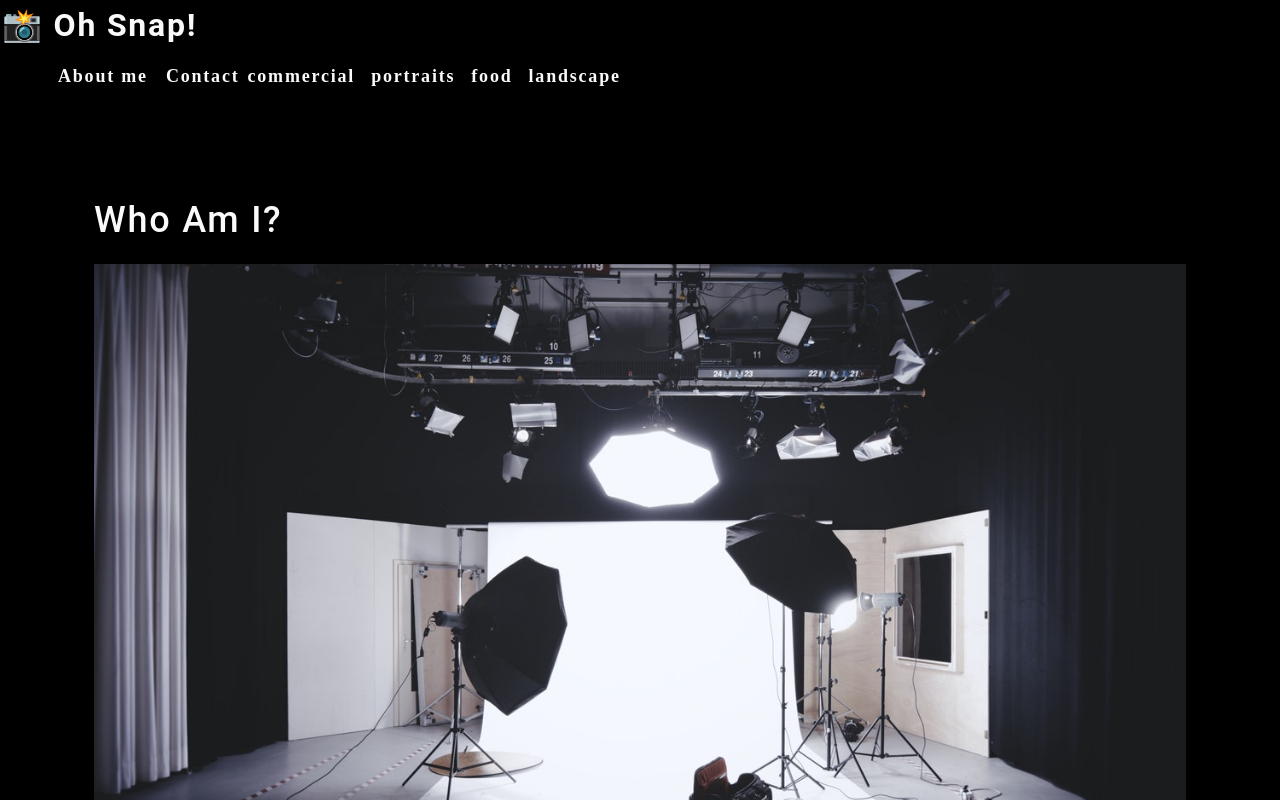
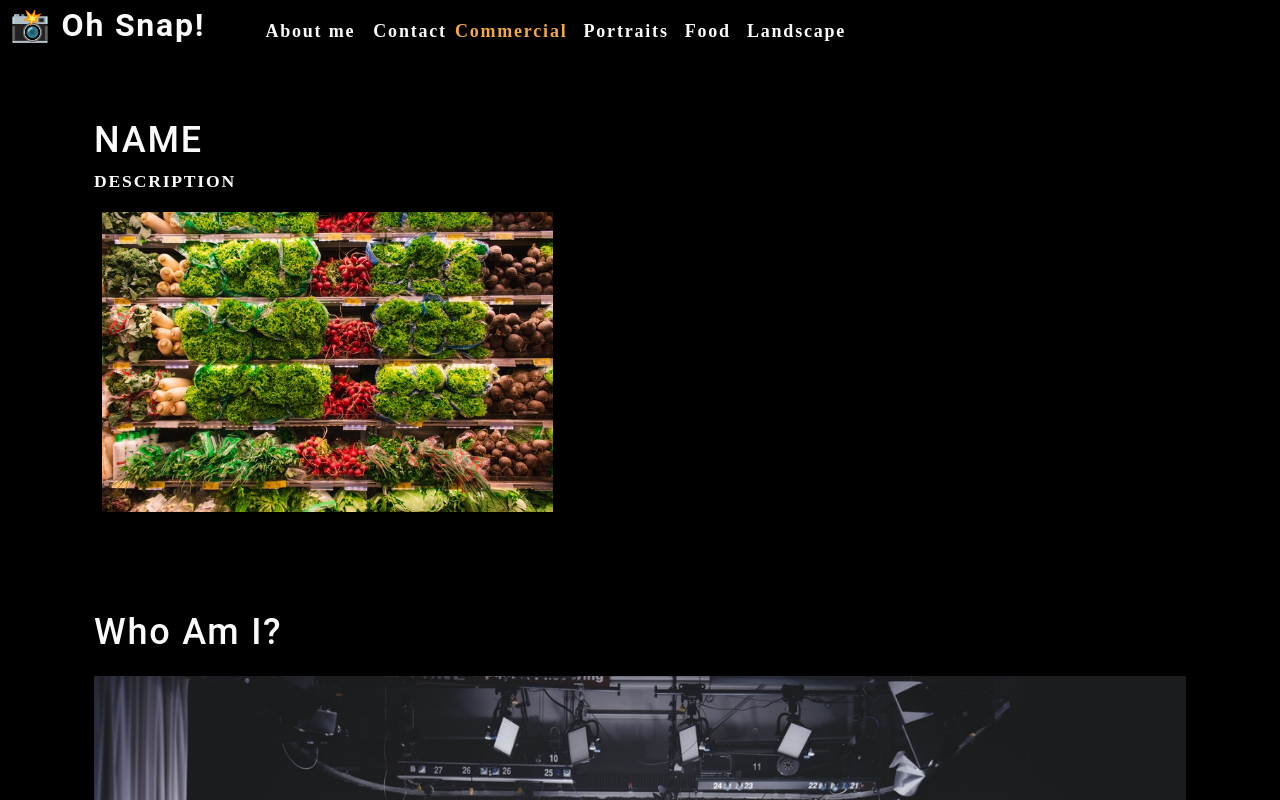
Before and after one commit to ghall89/photo-portfolio, a React (Create React App) app: page / in a window 1280 px wide. Shown: the top 800 px of the page. Built offline with nearby package versions, Linux system fonts and the light colour scheme.

Commit message:
conditionally render gallery pages

```diff
--- a/src/App.js
+++ b/src/App.js
@@ -1,17 +1,38 @@
-import React from 'react';
+import React, { useState } from 'react';
 import Nav from './components/Nav';
 import About from './components/About';
+import Gallery from './components/Gallery';
 import './App.css';
 
 
 function App() {
+  const [categories] = useState([
+    {
+      name: 'commercial',
+      description: 'Photos of grocery stores, food trucks, and other commercial projects',
+    },
+    { name: 'portraits', description: 'Portraits of people in my life' },
+    { name: 'food', description: 'Delicious delicacies' },
+    { name: 'landscape', description: 'Fields, farmhouses, waterfalls, and the beauty of nature' },
+  ]);
+
+  const [currentCategory, setCurrentCategory] = useState(categories[0]);
+
+
   return (
     <div>
-      <Nav></Nav>
-      <main>
+    <Nav
+      categories={categories}
+      setCurrentCategory={setCurrentCategory}
+      currentCategory={currentCategory}
+    ></Nav>
+    <main>
+      <div>
+        <Gallery></Gallery>
         <About></About>
-      </main>
-    </div>
+      </div>
+    </main>
+  </div>
   );
 }
 
--- /dev/null
+++ b/src/components/Gallery/index.js
@@ -0,0 +1,26 @@
+import React from 'react';
+import { capitalizeFirstLetter } from '../../utils/helpers';
+import photo from '../../assets/small/commercial/0.jpg';
+
+function Gallery() {
+	const currentCategory = {
+		name: "commercial",
+		description: "Photos of grocery stores, food trucks, and other commercial projects"
+	};
+
+	return (
+		<section>
+			<h1>NAME</h1>
+			<p>DESCRIPTION</p>
+			<div>
+				<img
+					src={photo}
+					alt="Commercial Example"
+					className="img-thumbnail mx-1"
+				/>
+			</div>
+		</section>
+	);
+}
+
+export default Gallery;
--- a/src/components/Nav/index.js
+++ b/src/components/Nav/index.js
@@ -1,36 +1,35 @@
-import React from 'react';
+import React, { useEffect } from "react";
+import { capitalizeFirstLetter } from "../../utils/helpers";
 
-const categories = [
-	{
-		name: "commercial",
-		description:
-			"Photos of grocery stores, food trucks, and other commercial projects",
-	},
-	{ name: "portraits", description: "Portraits of people in my life" },
-	{ name: "food", description: "Delicious delicacies" },
-	{
-		name: "landscape",
-		description: "Fields, farmhouses, waterfalls, and the beauty of nature",
-	},
-];
+function Nav(props) {
 
-function categorySelected(name) {
-	alert(`${name} clicked!`);
-}
+	const {
+		categories = [],
+		setCurrentCategory,
+		currentCategory
+	} = props;
 
-function Nav() {
+	useEffect(() => {
+		document.title = capitalizeFirstLetter(currentCategory.name);
+	}, [currentCategory])
 
-	return(
-		<header>
+	return (
+		<header className="flex-row px-1">
 			<h2>
 				<a data-testid="link" href="/">
-					<span role="img" aria-label="camera"> 📸</span> Oh Snap!
+					<span role="img" aria-label="camera">
+						{" "}
+						📸
+					</span>{" "}
+					Oh Snap!
 				</a>
 			</h2>
 			<nav>
 				<ul className="flex-row">
 					<li className="mx-2">
-						<a data-testid="about" href="#about">
+						<a
+							href="#about"
+						>
 							About me
 						</a>
 					</li>
@@ -38,12 +37,15 @@
 						<span>Contact</span>
 					</li>
 					{categories.map((category) => (
-						<li
-							className="mx-1"
-							key={category.name}
-						>
-							<span onClick={() => categorySelected(category.name)} >
-								{category.name}
+						<li className={`mx-1 ${
+								currentCategory.name === category.name && 'navActive'
+								}`} key={category.name}>
+							<span
+								onClick={() => {
+									setCurrentCategory(category)
+								}}
+							>
+								{capitalizeFirstLetter(category.name)}
 							</span>
 						</li>
 					))}
@@ -51,7 +53,6 @@
 			</nav>
 		</header>
 	);
-
 }
 
 export default Nav;
```
